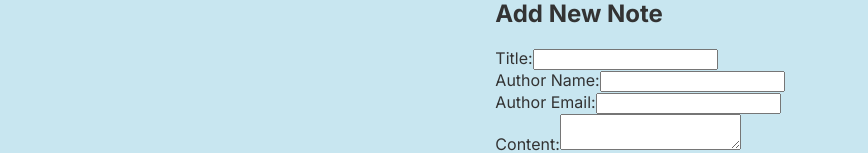
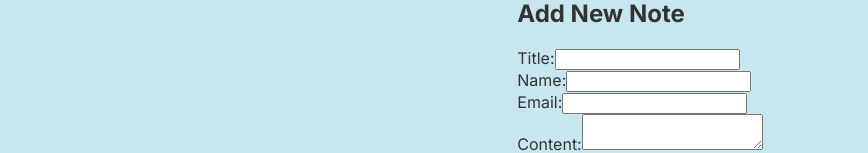
Before and after one commit to or-pinner-bgu/hw2, a Next.js app in the folder frontEnd/: page / in a window 1280 px wide. Both pictures are taken after a click on the button "Add Note". Shown: the part 168-321 px from the top of the page, without its empty margins (0-868 px from the left). Built offline with nearby package versions, Linux system fonts and the light colour scheme; no server answers.

Commit message:
maybe last commit

```diff
--- a/frontEnd/app/AddNote.tsx
+++ b/frontEnd/app/AddNote.tsx
@@ -24,7 +24,7 @@ const AddNote: React.FC<AddNoteProps> = ({ onAdd, onCancel}) => {
     const [email, setEmail] = useState('');
     const [content, setContent] = useState('');
 
-    const handleAuthorNameChange = (e: React.ChangeEvent<HTMLInputElement>) => {
+    const handleNameChange = (e: React.ChangeEvent<HTMLInputElement>) => {
         setName(e.target.value);
     };
 
@@ -36,7 +36,7 @@ const AddNote: React.FC<AddNoteProps> = ({ onAdd, onCancel}) => {
         setContent(e.target.value);
     };
 
-    const handleAuthorEmailChange = (e: React.ChangeEvent<HTMLInputElement>) => {
+    const handleEmailChange = (e: React.ChangeEvent<HTMLInputElement>) => {
         setEmail(e.target.value);
     };
 
@@ -76,20 +76,20 @@ const AddNote: React.FC<AddNoteProps> = ({ onAdd, onCancel}) => {
                     />
                 </div>
                 <div>
-                    <label>Author Name:</label>
+                    <label>Name:</label>
                     <input
                         type="text"
                         value={name}
-                        onChange={handleAuthorNameChange}
+                        onChange={handleNameChange}
                         required
                     />
                 </div>
                 <div>
-                    <label>Author Email:</label>
+                    <label>Email:</label>
                     <input
                         type="email"
                         value={email}
-                        onChange={handleAuthorEmailChange}
+                        onChange={handleEmailChange}
                         required
                     />
                 </div>
@@ -103,7 +103,6 @@ const AddNote: React.FC<AddNoteProps> = ({ onAdd, onCancel}) => {
                 </div>
                 <button type="submit" name="text_input_save_new_note">save</button>
                 <button name="text_input_cancel_new_note" onClick={onCancel}>cancel</button>
-
             </form>
         </div>
     );
--- a/frontEnd/app/pagination.tsx
+++ b/frontEnd/app/pagination.tsx
@@ -56,7 +56,6 @@ const Pagination: React.FC<PaginationProps> = ({ currentPage, totalPages, onPage
                     name={`page-${page}`}
                     onClick={() => onPageChange(page)}
                     disabled={page === currentPage}
-                   // style={{ fontWeight: page === currentPage ? 'bold' : 'normal' }}
                 >
                     {page}
                 </button>
```
